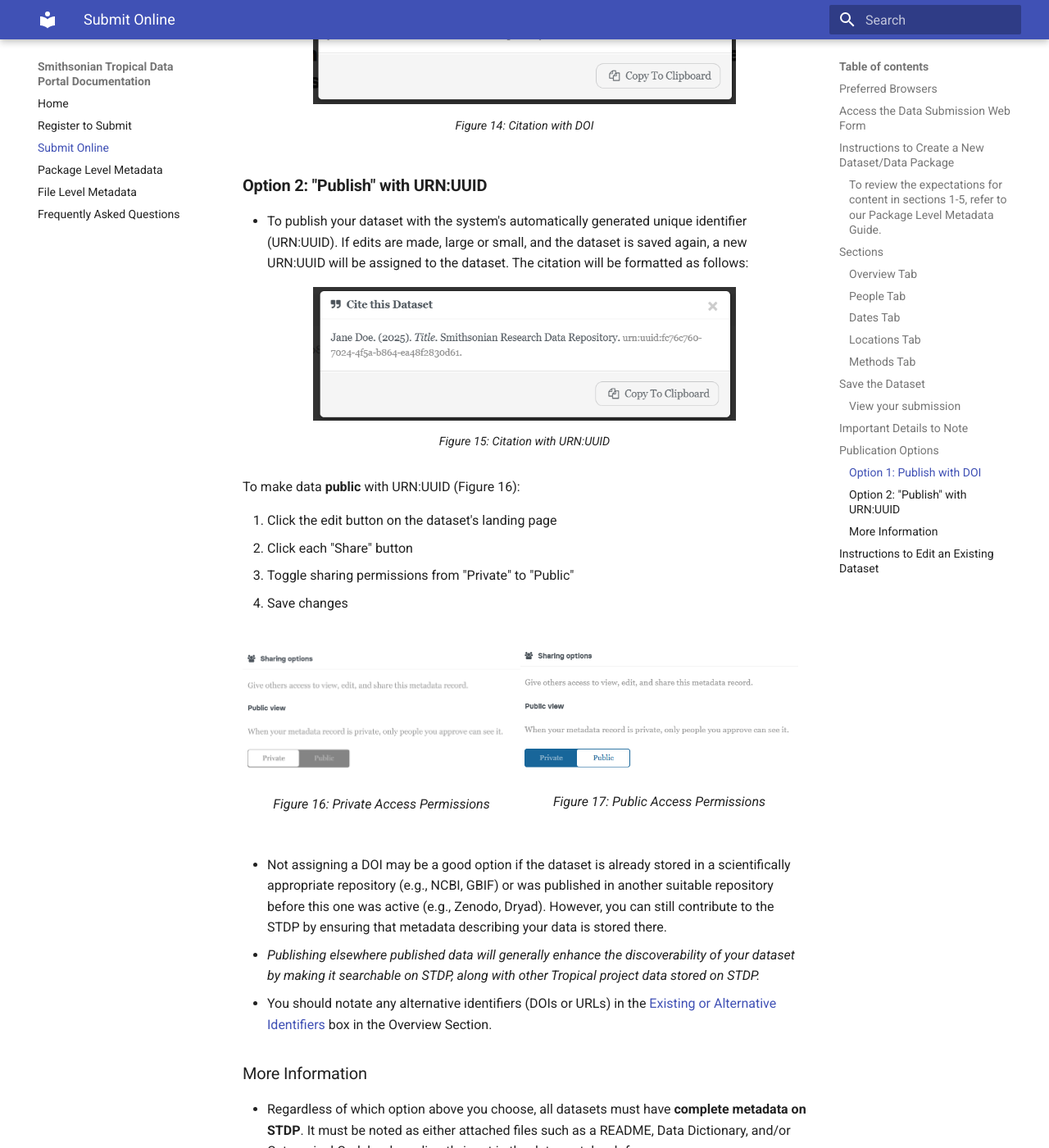
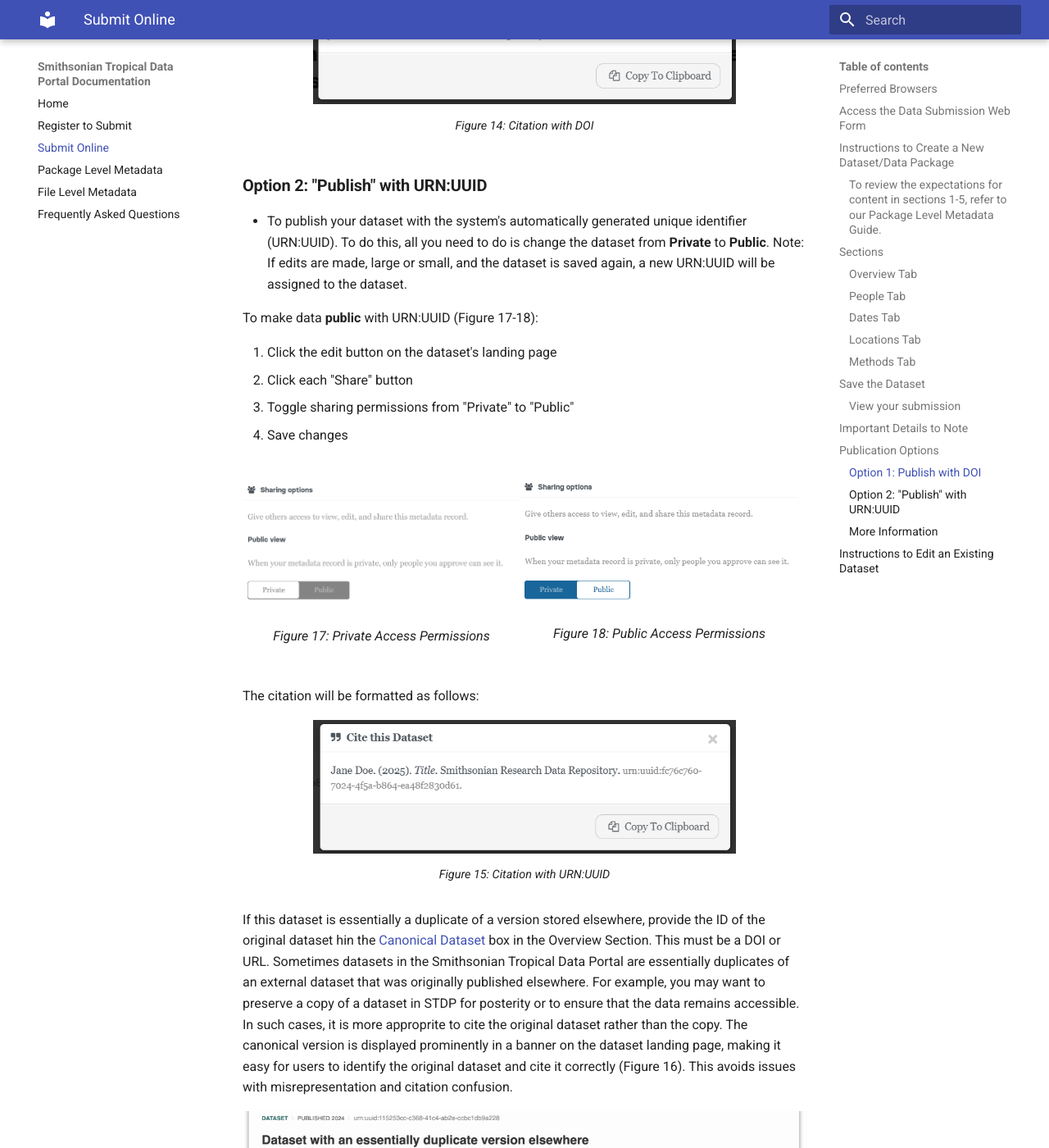
Before and after one commit to SmithsonianTropicalDataPortal/STDP_Documentation, an MkDocs documentation site: the page built from docs/submit_online.md, in a window 1280 px wide and 1400 px high, scrolled down 6923 px. Shown: the whole window at 82% size. Built offline with MkDocs 1.6.1 and Material for MkDocs 9.7.7, drawn with Linux system fonts in a browser that asks for light colours; some of the changed text lies outside the part shown.

Commit message:
clear up urn section

```diff
--- a/docs/submit_online.md
+++ b/docs/submit_online.md
@@ -207,7 +207,28 @@ Our repository offers two levels of data publication for the public:
 
 ### **Option 2: "Publish" with URN:UUID**
 
-   * To publish your dataset with the system's automatically generated unique identifier (URN:UUID). If edits are made, large or small, and the dataset is saved again, a new URN:UUID will be assigned to the dataset. The citation will be formatted as follows:
+   * To publish your dataset with the system's automatically generated unique identifier (URN:UUID). To do this, all you need to do is change the dataset from **Private** to **Public**. Note: If edits are made, large or small, and the dataset is saved again, a new URN:UUID will be assigned to the dataset.
+
+
+To make data **public** with URN:UUID (Figure 17-18):
+
+  1. Click the edit button on the dataset's landing page
+  2. Click each "Share" button
+  3. Toggle sharing permissions from "Private" to "Public"
+  4. Save changes
+
+<div style="display: flex; align-items: flex-start; justify-content: space-between;">
+   <figure style="text-align: center; width: 50%;">
+    <img src="/images/Make Public.png" alt="Image 3" style="width: 100%;">
+    <figcaption>Figure 17: Private Access Permissions</figcaption>
+  </figure>
+   <figure style="margin-right: 10px; text-align: center; width: 50%;">
+    <img src="/images/Public_access.png" alt="Image 1" style="width: 100%;">
+    <figcaption>Figure 18: Public Access Permissions</figcaption>
+  </figure>
+</div>
+
+The citation will be formatted as follows:
 
 <p align="center">
   <figure>
@@ -218,27 +239,21 @@ Our repository offers two levels of data publication for the public:
   </figure>
 </p>
 
-To make data **public** with URN:UUID (Figure 16):
+If this dataset is essentially a duplicate of a version stored elsewhere, provide the ID of the original dataset hin the [Canonical Dataset](/package_level_meta_reqs/#canonical-dataset) box in the Overview Section. This must be a DOI or URL. Sometimes datasets in the Smithsonian Tropical Data Portal are essentially duplicates of an external dataset that was originally published elsewhere. For example, you may want to preserve a copy of a dataset in STDP for posterity or to ensure that the data remains accessible. In such cases, it is more approprite to cite the original dataset rather than the copy. The canonical version is displayed prominently in a banner on the dataset landing page, making it easy for users to identify the original dataset and cite it correctly (Figure 16). This avoids issues with misrepresentation and citation confusion.
 
-  1. Click the edit button on the dataset's landing page
-  2. Click each "Share" button
-  3. Toggle sharing permissions from "Private" to "Public"
-  4. Save changes
+<p align="center">
+  <figure>
+    <a href="/images/Canonical_Dataset.png">
+      <img src="/images/Canonical_Dataset.png" alt="Figure 16: How Canonical Datasets will be formated in the STDP.">
+    </a>
+    <figcaption align="center" style="font-size: 0.9em;">Figure 16: How Canonical Datasets will be formated in the STDP.</figcaption>
+  </figure>
+</p>
 
-<div style="display: flex; align-items: flex-start; justify-content: space-between;">
-   <figure style="text-align: center; width: 50%;">
-    <img src="/images/Make Public.png" alt="Image 3" style="width: 100%;">
-    <figcaption>Figure 16: Private Access Permissions</figcaption>
-  </figure>
-   <figure style="margin-right: 10px; text-align: center; width: 50%;">
-    <img src="/images/Public_access.png" alt="Image 1" style="width: 100%;">
-    <figcaption>Figure 17: Public Access Permissions</figcaption>
-  </figure>
-</div>
 
 * Not assigning a DOI may be a good option if the dataset is already stored in a scientifically appropriate repository (e.g., NCBI, GBIF) or was published in another suitable repository before this one was active (e.g., Zenodo, Dryad). However, you can still contribute to the STDP by ensuring that metadata describing your data is stored there.
 * *Publishing elsewhere published data will generally enhance the discoverability of your dataset by making it searchable on STDP, along with other Tropical project data stored on STDP.*
-* You should notate any alternative identifiers (DOIs or URLs) in the [Existing or  Alternative Identifiers](/package_level_meta_reqs/#existing-doi-and-alternative-identifiers) box in the Overview Section.
+* You should notate any alternative identifiers (DOIs or URLs) in the [Existing or Alternative Identifiers](/package_level_meta_reqs/#existing-doi-and-alternative-identifiers) box or [Canonical Dataset](/package_level_meta_reqs/#canonical-dataset) in the Overview Section.
 
 
 ### More Information
@@ -254,8 +269,8 @@ Click on the Edit Button on your dataset's landing page. This will take you to t
 <p align="center">
   <figure>
     <a href="/images/Edit%20Dataset.png">
-      <img src="/images/Edit%20Dataset.png" alt="Figure 17: Edit Dataset">
+      <img src="/images/Edit%20Dataset.png" alt="Figure 19: Edit Dataset">
     </a>
-    <figcaption align="center" style="font-size: 0.9em;">Figure 17: Edit Dataset</figcaption>
+    <figcaption align="center" style="font-size: 0.9em;">Figure 19: Edit Dataset</figcaption>
   </figure>
 </p>
```
Also changed, not shown: docs/images/Canonical_Dataset.png (added).
